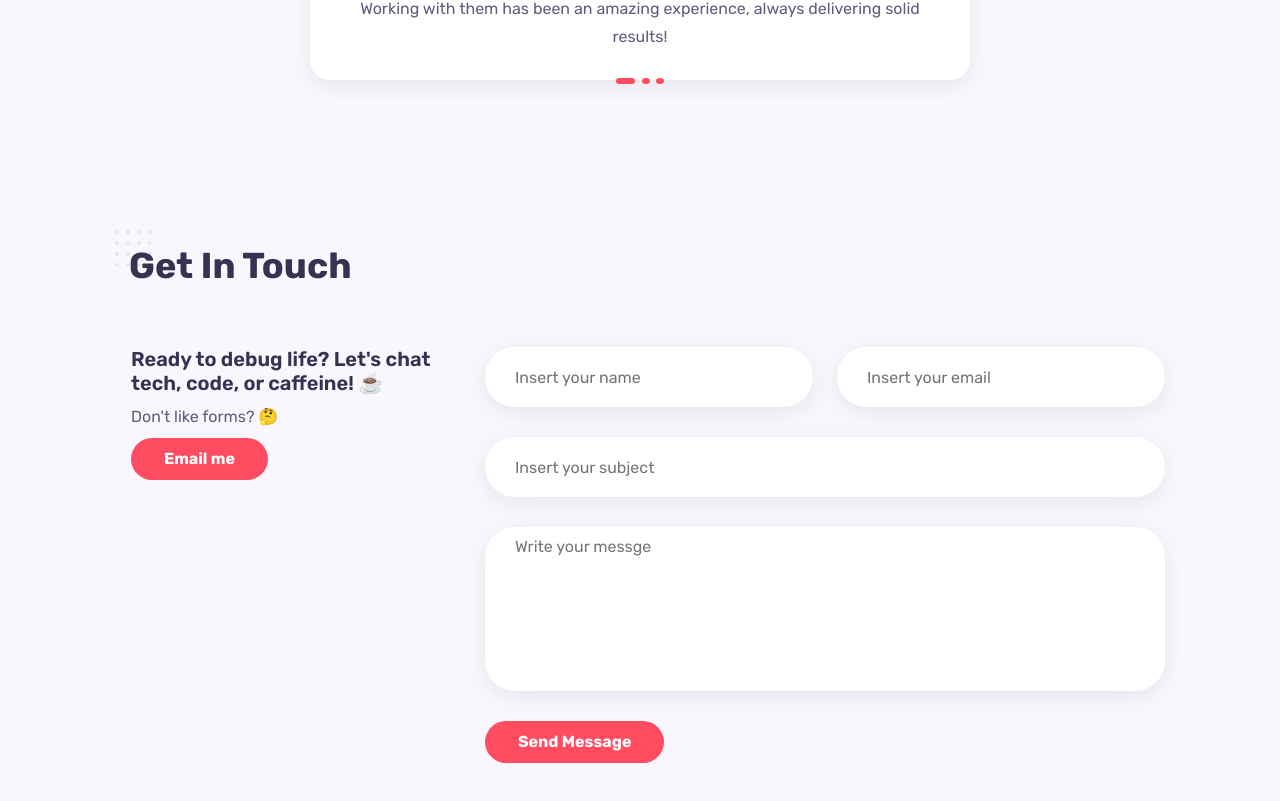
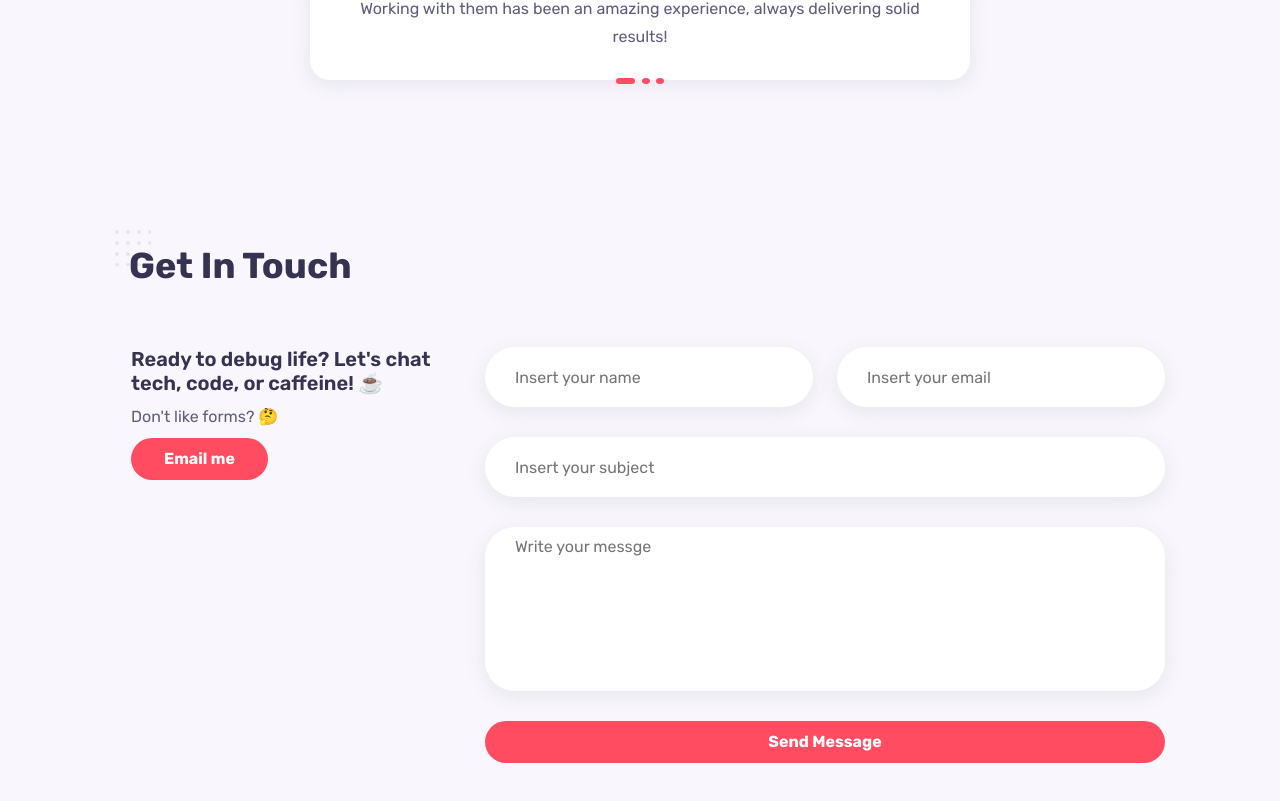
Before and after one commit to varxtikaa/My-Portfolio, a React (Vite) app: page / in a window 1280 px wide. Shown: the part 4636-5437 px from the top of the page. Built offline with nearby package versions, Linux system fonts and the light colour scheme.

Commit message:
Send Message Updated

```diff
--- a/src/Components/Contact/Contact.css
+++ b/src/Components/Contact/Contact.css
@@ -4,6 +4,11 @@
 
 .grid {
     display: grid;
+}
+
+.contact__form{
+    display: flex;
+    flex-direction: column  ;
 }
 
 .contact__container{
@@ -60,6 +65,7 @@
     height: 10.25rem;
 }
 
+
 @media screen and (max-width: 1024px){
     .contact__container {
         grid-template-columns: 300px 360px;
--- a/src/Components/Contact/Contact.jsx
+++ b/src/Components/Contact/Contact.jsx
@@ -32,7 +32,7 @@ const Contact = () => {
             <textarea name="" id="" cols="30" rows="10" className='contact__form-input' placeholder='Write your messge'></textarea>
           </div>
 
-          <button className="btn">Send Message</button>
+          <button className="btn contact__send-message">Send Message</button>
 
         </form>
 
```
